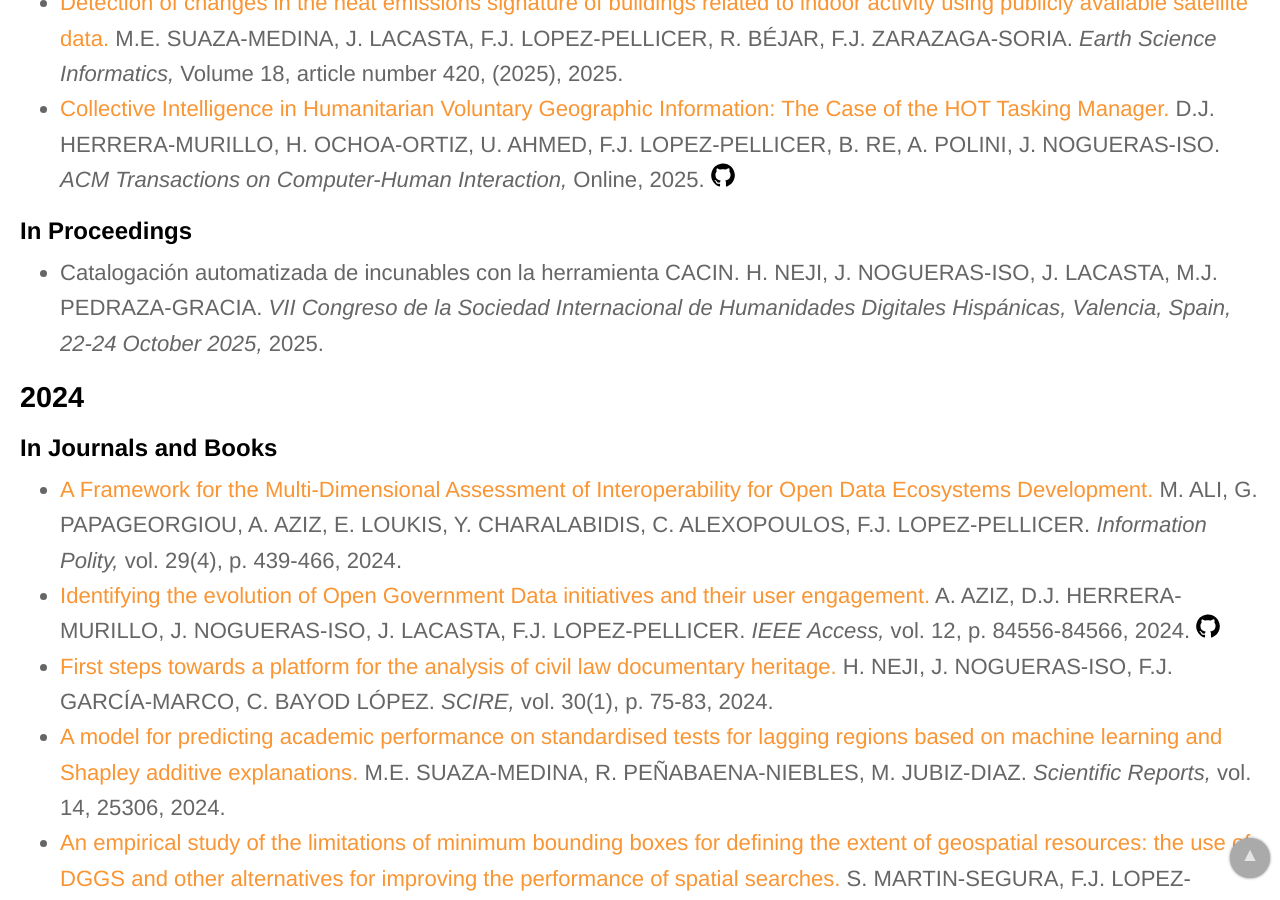
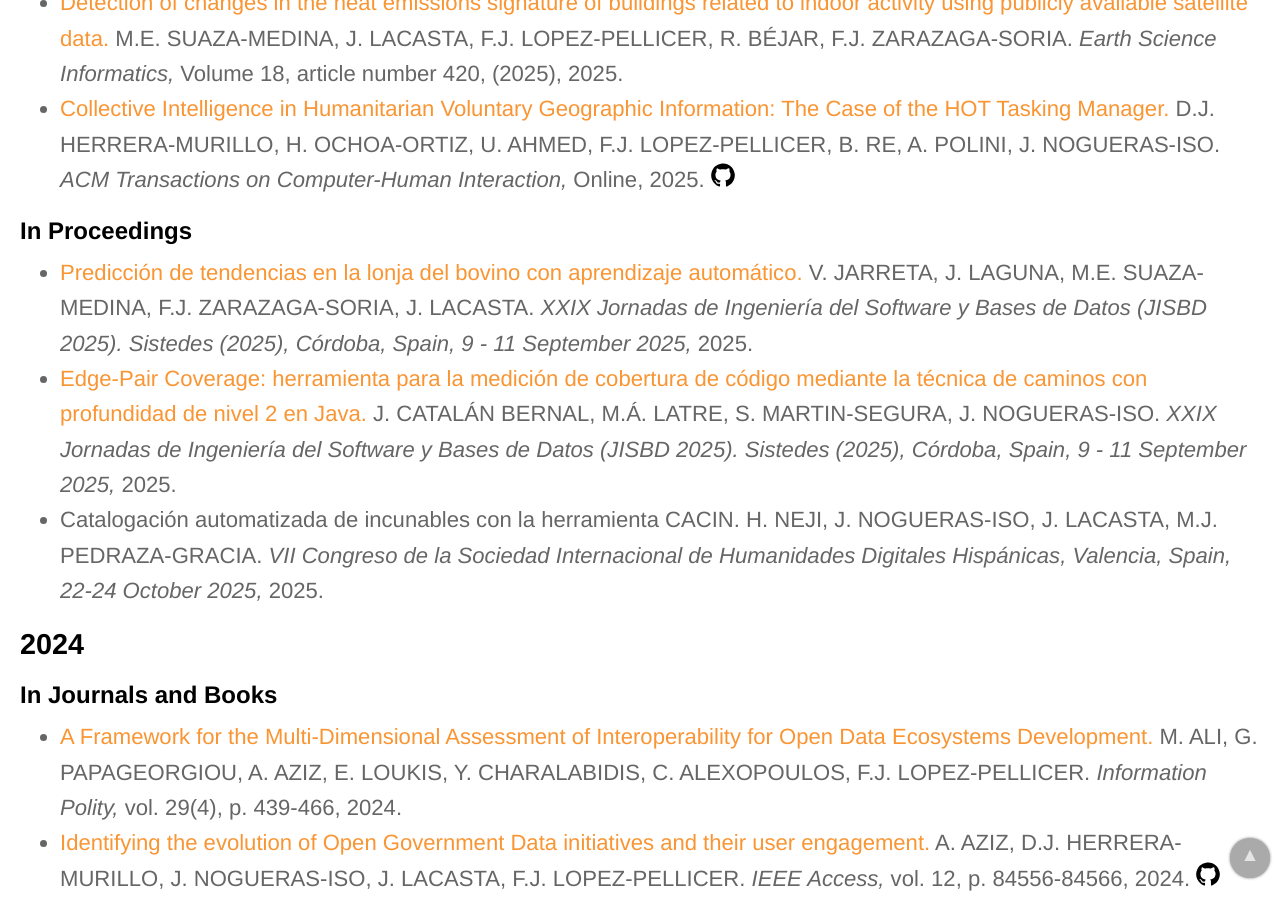
Before and after one commit to IAAA-Lab/IAAA-Lab.github.io, a Jekyll site: the page built from papers.html, in a window 1280 px wide and 900 px high, scrolled down 615 px. Built offline with Jekyll 4.4.1, drawn with Linux system fonts in a browser that asks for light colours.

Commit message:
Artículos SISTEDES

```diff
--- a/_data/papers.yml
+++ b/_data/papers.yml
@@ -35,6 +35,18 @@
   year: 2025
   doi: 10.1145/3733600
   github_url: https://github.com/IAAA-Lab/Collective-Intelligence-in-Humanitarian-Voluntary-Geographic-Information-ODECO-HOT-TM
+# -------------------
+- title: "Predicción de tendencias en la lonja del bovino con aprendizaje automático"
+  authors: V. JARRETA, J. LAGUNA, M.E. SUAZA-MEDINA, F.J. ZARAZAGA-SORIA, J. LACASTA
+  publication_conference: "XXIX Jornadas de Ingeniería del Software y Bases de Datos (JISBD 2025). Sistedes (2025), Córdoba, Spain, 9 - 11 September 2025"
+  year: 2025
+  url: https://hdl.handle.net/11705/JISBD/2025/13
+# -------------------
+- title: "Edge-Pair Coverage: herramienta para la medición de cobertura de código mediante la técnica de caminos con profundidad de nivel 2 en Java"
+  authors: J. CATALÁN BERNAL, M.Á. LATRE, S. MARTIN-SEGURA, J. NOGUERAS-ISO
+  publication_conference: "XXIX Jornadas de Ingeniería del Software y Bases de Datos (JISBD 2025). Sistedes (2025), Córdoba, Spain, 9 - 11 September 2025"
+  year: 2025
+  url: https://hdl.handle.net/11705/JISBD/2025/122
 # -------------------
 - title: "Catalogación automatizada de incunables con la herramienta CACIN"
   authors: H. NEJI, J. NOGUERAS-ISO, J. LACASTA, M.J. PEDRAZA-GRACIA
```
